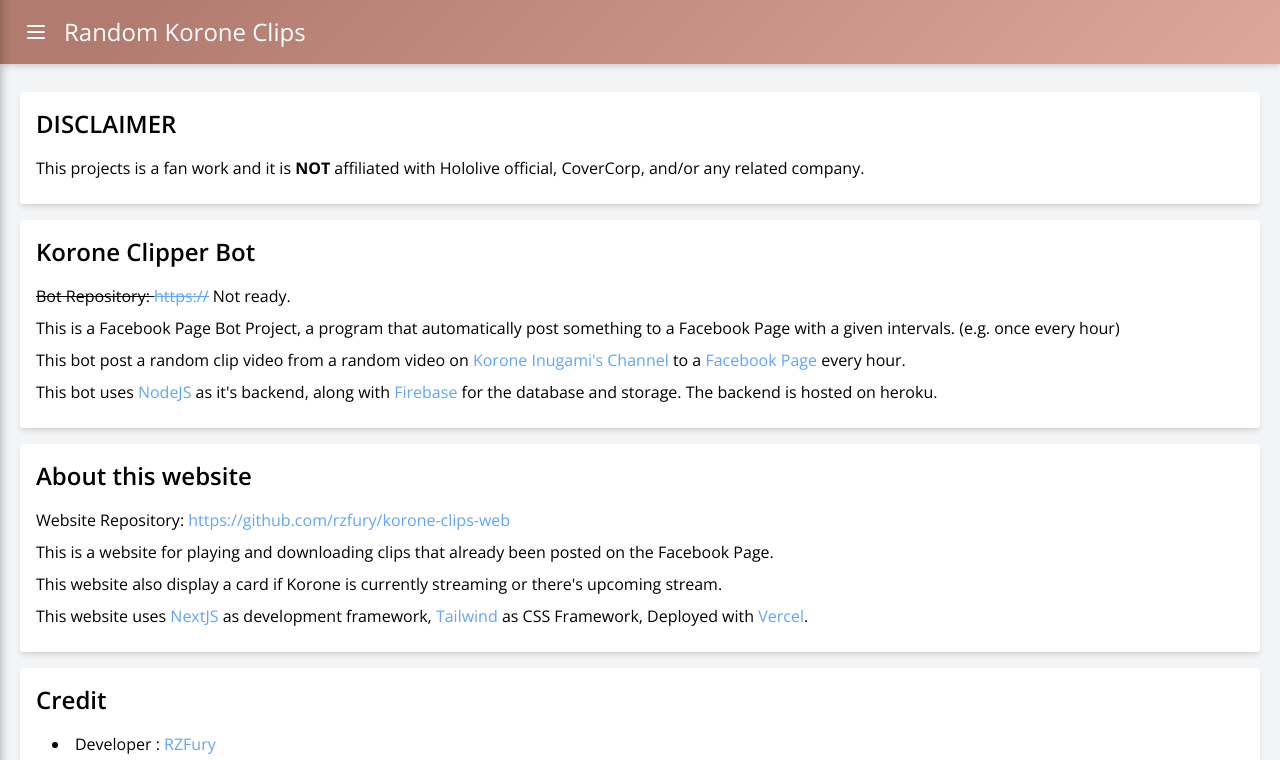
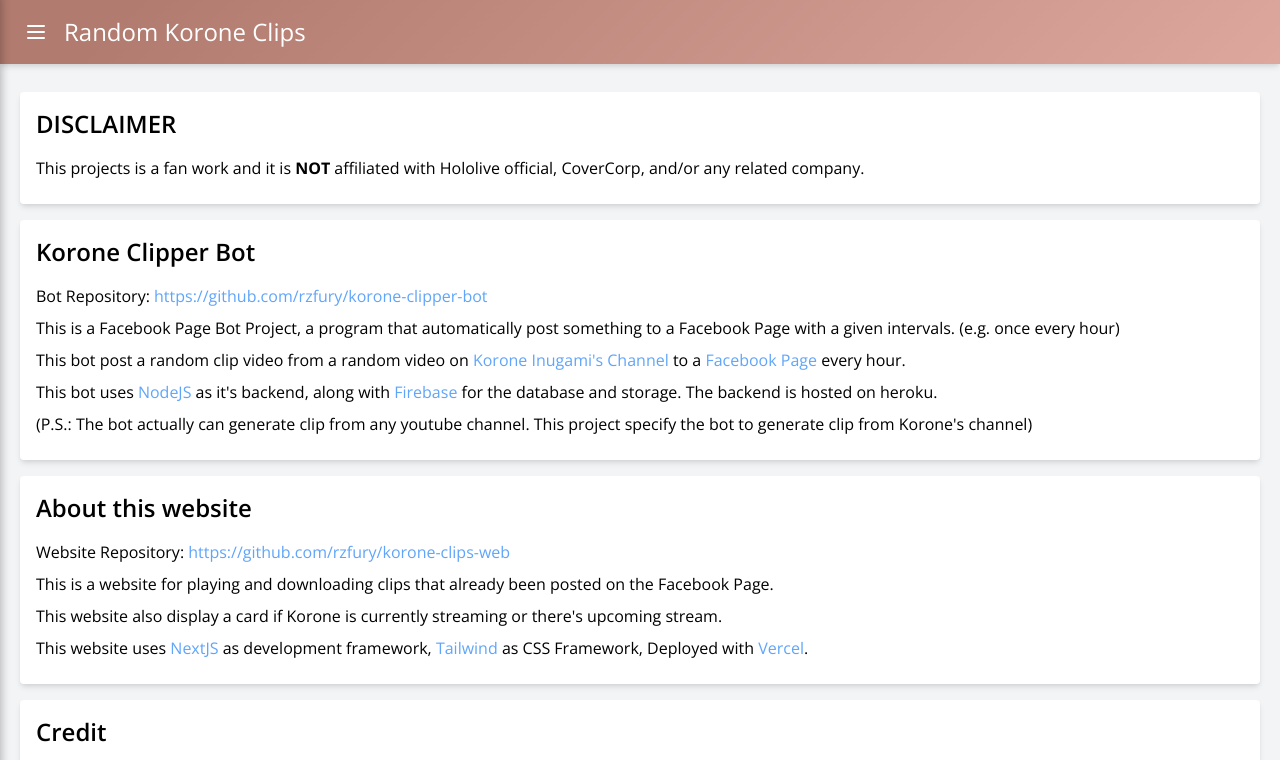
Before and after one commit to rzfury/korone-clips-web, a Next.js app: page /about in a window 1280 px wide. Shown: the top 760 px of the page. Built offline with nearby package versions, Linux system fonts and the light colour scheme.

Commit message:
update about

```diff
--- a/src/pages/about.tsx
+++ b/src/pages/about.tsx
@@ -29,10 +29,11 @@
           <Card.Body>
             <div className="text-2xl font-semibold">Korone Clipper Bot</div>
             <div className="pt-4">
-              <P><span className="line-through">Bot Repository: <A href="">https://</A></span> Not ready.</P>
+              <P>Bot Repository: <A target="_blank" href="https://github.com/rzfury/korone-clipper-bot">https://github.com/rzfury/korone-clipper-bot</A></P>
               <P>This is a Facebook Page Bot Project, a program that automatically post something to a Facebook Page with a given intervals. (e.g. once every hour)</P>
               <P>This bot post a random clip video from a random video on <A href="https://www.youtube.com/channel/UChAnqc_AY5_I3Px5dig3X1Q?sub_confirmation=1">Korone Inugami's Channel</A> to a <A href="https://web.facebook.com/randomKoroneClips">Facebook Page</A> every hour.</P>
               <P>This bot uses <A href="https://nodejs.org/en/">NodeJS</A> as it's backend, along with <A href="https://firebase.google.com/">Firebase</A> for the database and storage. The backend is hosted on <A href="https://www.heroku.com/"></A>heroku.</P>
+              <P>(P.S.: The bot actually can generate clip from any youtube channel. This project specify the bot to generate clip from Korone's channel)</P>
             </div>
           </Card.Body>
         </Card>
```
